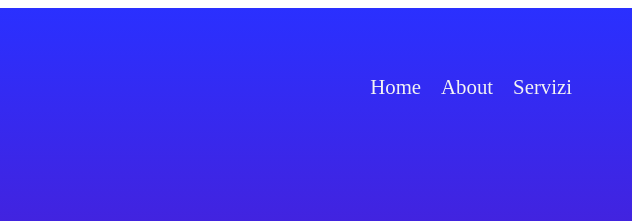
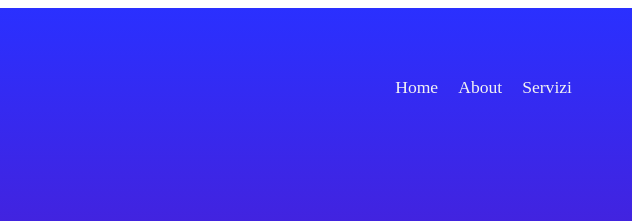
Before and after one commit to AbelSassu/s-6-g-3, a plain HTML site: page index.html in a window 1280 px wide. Shown: the top 221 px of the page, 640-1280 px from the left. Drawn offline with Linux system fonts and the light colour scheme.

Commit message:
aggiunta var

```diff
--- a/_header.scss
+++ b/_header.scss
@@ -12,7 +12,7 @@ nav ul{
 
 }
 nav a {
-    font-size: 1.3rem;
+    font-size: $sizeLi;
     margin-right: 20px;
     text-decoration: none;
     color:#f3f3f3
--- a/_mixin.scss
+++ b/_mixin.scss
@@ -1,6 +1,7 @@
 $cambioFont: sans-serif;
 $sizeP: 1.5rem;
 $sizeBut: 0.6rem;
+$sizeLi: 1.1rem;
 @mixin titleBig{
     font-family:$cambioFont;
     font-weight: bolder;
```
Also changed, not shown: css/style.css, 1 other file.
